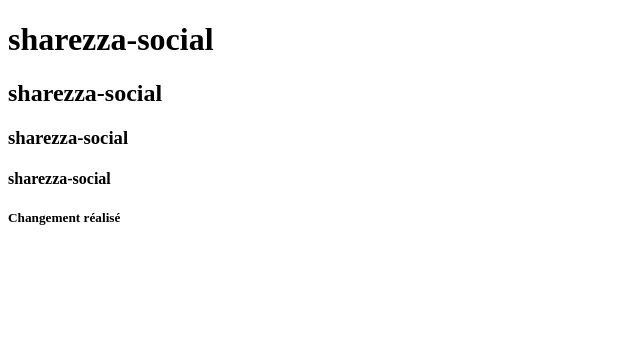
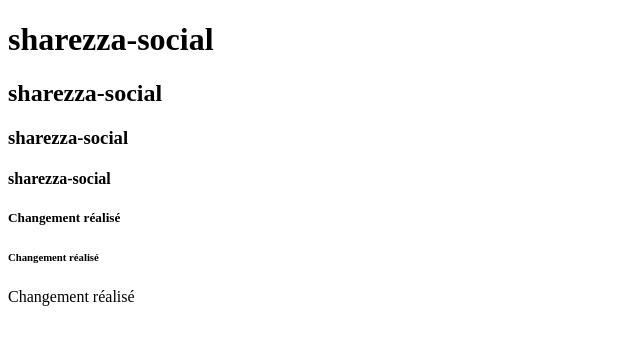
Before and after one commit to Artiesis/sharezza-social, a plain HTML site: page index.html in a window 1280 px wide. Shown: the whole page, without its empty margins (0-640 px from the left). Drawn offline with Linux system fonts and the light colour scheme.

Commit message:
pour essai

```diff
--- a/index.html
+++ b/index.html
@@ -10,5 +10,7 @@
     <h3>sharezza-social</h3>
     <h4>sharezza-social</h4>
     <h5>Changement réalisé</h5>
+    <h6>Changement réalisé</h6>
+    <h7>Changement réalisé</h7>
   </body>
 </html>
```
